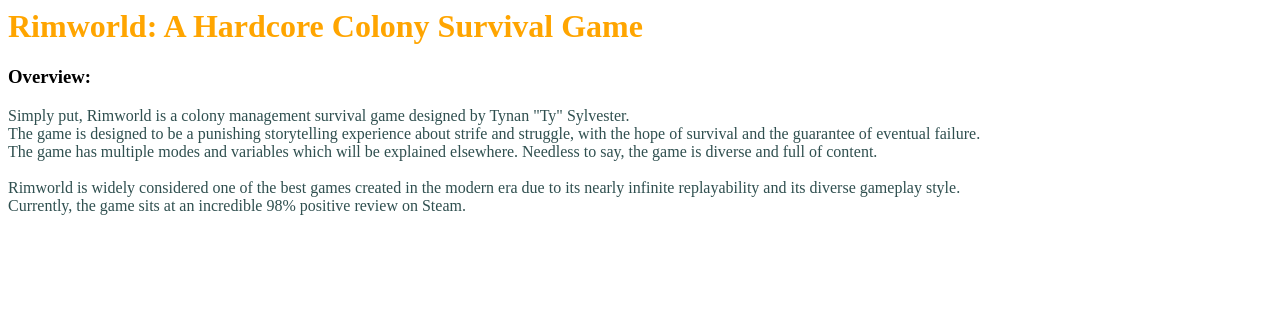
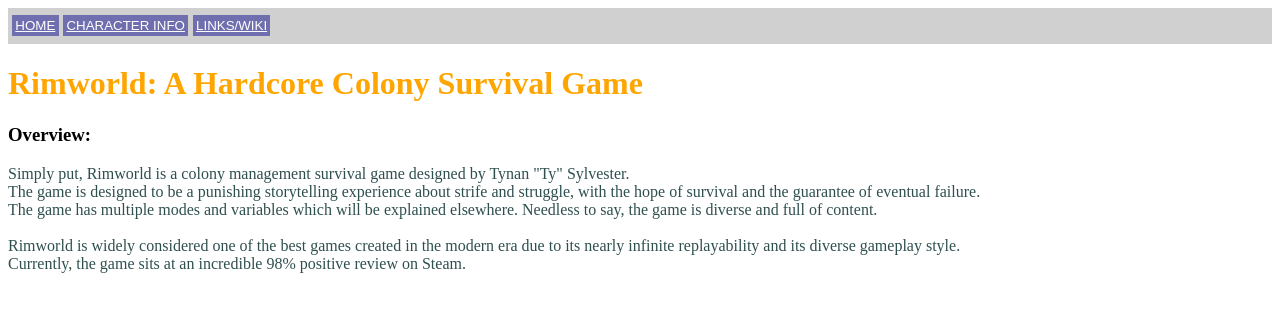
Before and after one commit to tgarnerMT/Intro_to_WebDev, a plain HTML site: page Assignment_13/index.html in a window 1280 px wide. Drawn offline with Linux system fonts and the light colour scheme.

Commit message:
Adding Nav

```diff
--- a/Assignment_13/index.html
+++ b/Assignment_13/index.html
@@ -7,7 +7,32 @@
         content="width=device-width, initial-scale=1.0">
     </head>
     <body>
+        <nav>
+            <a href="index.html">Home</a>
+            <a href="./pages/characters.html">Character Info</a>
+            <a href="./pages/information.html">Links/Wiki</a>
+        </nav>
         <style>
+            nav {
+                background-color: #d0d0d0;
+                font-family: sans-serif;
+                font-size: 12pt;
+                text-align: left;
+                text-transform: uppercase;
+                margin-bottom: 20px;
+                padding: 0.25em;
+            }
+
+            a{
+                    margin: auto;
+    padding: 0.25em;
+    min-width: 75px;
+    font-size: 10pt;
+    color: #fff;
+    background-color:rgba(0, 0, 139, 0.466);
+    line-height: 2.1em;
+            }
+
             h1 {
                 color: orange
             }
```
Also changed, not shown: Assignment_13/pages/characters.html (added), Assignment_13/pages/information.html (added).
